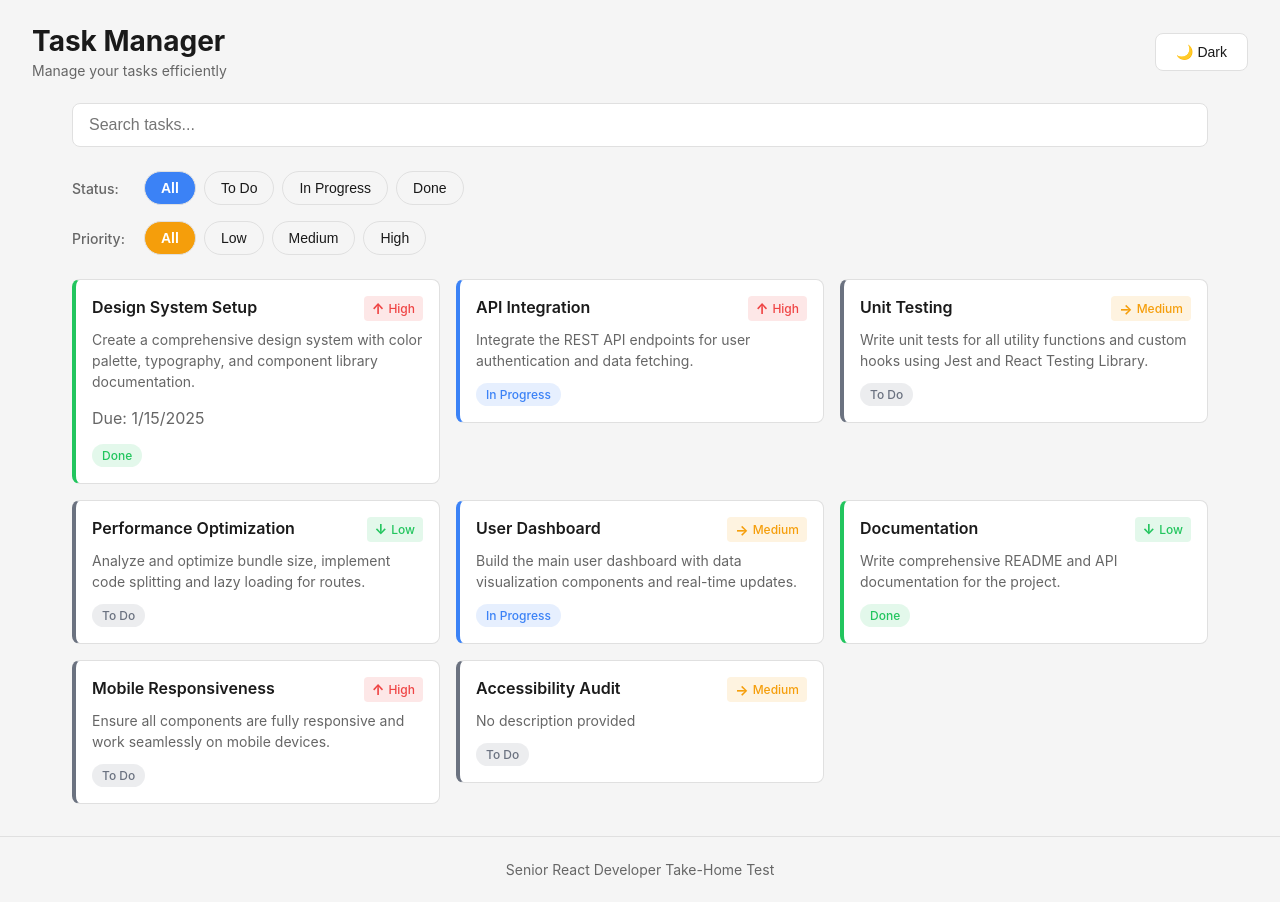
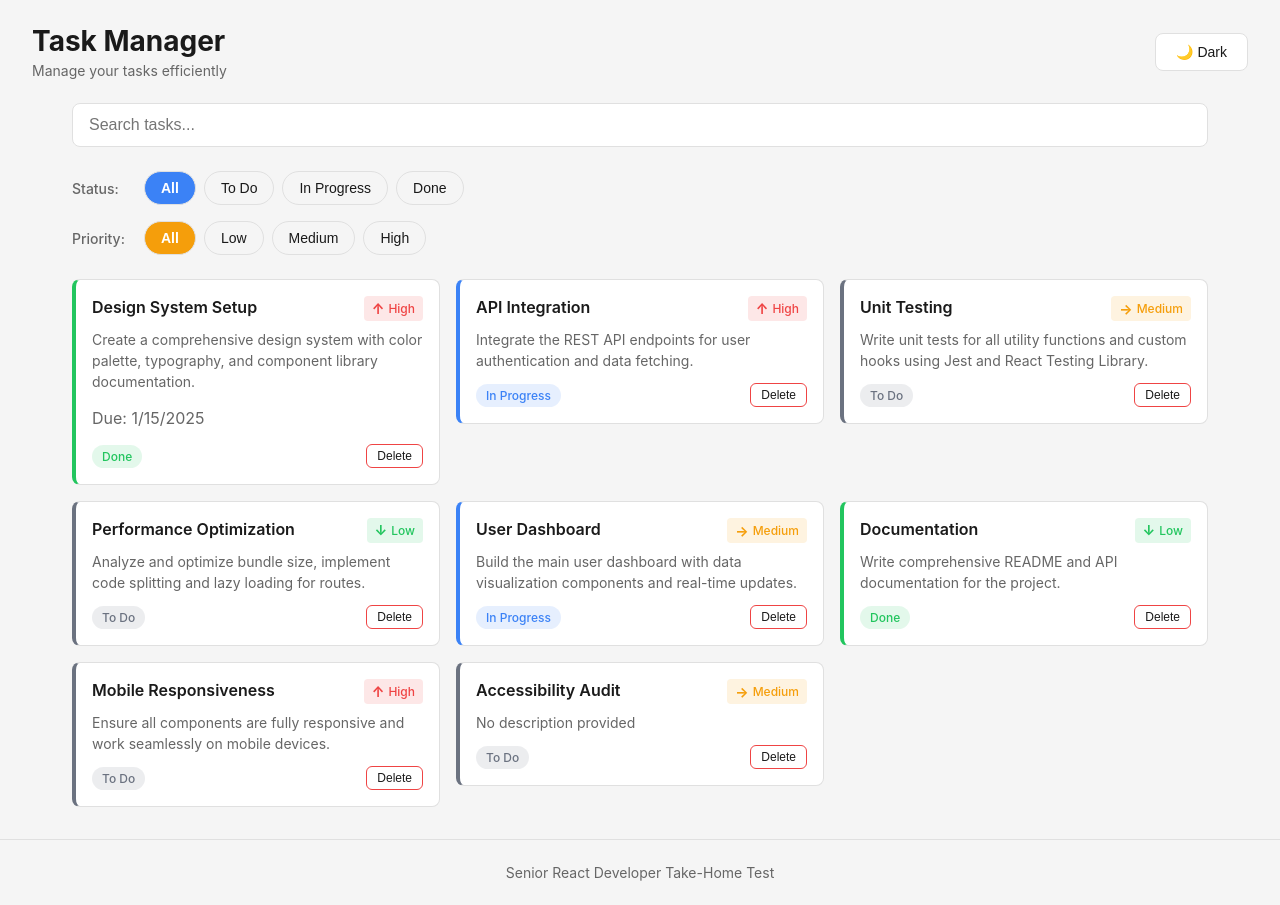
Before and after one commit to LeoZaiTech/SeniorReactDeveloperTakeHomeTest, a React (Create React App) app: page / in a window 1280 px wide. Built offline with nearby package versions, Linux system fonts and the light colour scheme.

Commit message:
Add delete functionality

```diff
--- a/src/App.tsx
+++ b/src/App.tsx
@@ -1,7 +1,7 @@
 // ============================================
 // IMPORTS
 // ============================================
-import React from 'react';
+import React, { useState } from 'react';
 // ThemeProvider: Wraps app to provide theme context
 // useTheme: Hook to access theme state and colors
 import { ThemeProvider, useTheme } from './context/ThemeContext';
@@ -9,6 +9,8 @@ import { ThemeProvider, useTheme } from './context/ThemeContext';
 import { TaskList } from './components';
 // Sample data for demonstration
 import { sampleTasks } from './data/sampleTasks';
+// Task type for state typing
+import { Task } from './types/task';
 // Global app styles
 import './App.css';
 
@@ -25,10 +27,17 @@ const AppContent: React.FC = () => {
   // - colors: object with all color values for current theme
   const { theme, toggleTheme, colors } = useTheme();
 
+  // Lifted state for tasks (added for delete functionality)
+  const [tasks, setTasks] = useState<Task[]>(sampleTasks);
+
+  // Delete handler (added for delete functionality)
+  const handleDeleteTask = (taskId: string) => {
+    setTasks(prev => prev.filter(t => t.id !== taskId));
+  };
+
   // ----------------------------------------
   // RENDER: App layout structure
   // ----------------------------------------
-  // PSEUDOCODE:
   //   RENDER root div with theme background
   //     RENDER header with:
   //       - Title and subtitle
@@ -66,9 +75,11 @@ const AppContent: React.FC = () => {
       </header>
 
       {/* MAIN: Task list component */}
-      {/* sampleTasks passed as prop - could be replaced with API data */}
+      {/* onDeleteTask prop added for delete functionality */}
       <main className="app-main">
-        <TaskList tasks={sampleTasks} />
+        <TaskList tasks={tasks} onDeleteTask={handleDeleteTask} />
+
+
       </main>
 
       {/* FOOTER */}
--- a/src/components/TaskCard/TaskCard.css
+++ b/src/components/TaskCard/TaskCard.css
@@ -64,7 +64,8 @@
 
 .task-card-footer {
   display: flex;
-  justify-content: flex-start;
+  justify-content: space-between;
+  align-items: center;
 }
 
 .task-card-status {
@@ -74,3 +75,20 @@
   font-size: 0.75rem;
   font-weight: 500;
 }
+
+/* Delete button styles (added for delete functionality) */
+.delete-btn {
+  background: transparent;
+  border: 1px solid #ef4444;
+  color: #ef4444;
+  padding: 4px 10px;
+  border-radius: 6px;
+  font-size: 0.75rem;
+  cursor: pointer;
+  transition: all 0.2s ease;
+}
+
+.delete-btn:hover {
+  background: #ef4444;
+  color: white;
+}
--- a/src/components/TaskCard/TaskCard.tsx
+++ b/src/components/TaskCard/TaskCard.tsx
@@ -13,6 +13,7 @@ interface TaskCardProps {
   status: TaskStatus;         // Determines left border color + badge
   priority: TaskPriority;     // Determines priority badge color + icon
   dueDate?: string;           // Prop added for dueDate field
+  onDelete?: () => void;      // Added for delete functionality
 }
 
 
@@ -48,7 +49,8 @@ export const TaskCard: React.FC<TaskCardProps> = ({
   description,
   status,
   priority,
-  dueDate, // Added dueDate prop
+  dueDate,
+  onDelete,  // Added for delete functionality
 }) => {
 
   const { colors } = useTheme();
@@ -133,6 +135,16 @@ export const TaskCard: React.FC<TaskCardProps> = ({
         >
           {statusLabels[status]}
         </span>
+        {/* Delete button (added for delete functionality) */}
+        {onDelete && (
+          <button
+            onClick={onDelete}
+            className="delete-btn"
+            style={{ color: colors.text }}
+          >
+            Delete
+          </button>
+        )}
       </div>
     </article>
   );
--- a/src/components/TaskList/TaskList.tsx
+++ b/src/components/TaskList/TaskList.tsx
@@ -10,6 +10,7 @@ import './TaskList.css';
 // All filtering is handled internally via useTaskFilter
 interface TaskListProps {
   tasks: Task[];  // Array of tasks to display and filter
+  onDeleteTask?: (taskId: string) => void;  // Added for delete functionality
 }
 
 
@@ -34,7 +35,7 @@ const priorityLabels: Record<FilterPriority, string> = {
 // Component Definition
 // Container component that displays filtered tasks
 
-export const TaskList: React.FC<TaskListProps> = ({ tasks }) => {
+export const TaskList: React.FC<TaskListProps> = ({ tasks, onDeleteTask }) => {
   // Get theme colors for dynamic styling
   const { colors } = useTheme();
 
@@ -189,6 +190,7 @@ export const TaskList: React.FC<TaskListProps> = ({ tasks }) => {
                 status={task.status}
                 priority={task.priority}
                 dueDate={task.dueDate}
+                onDelete={() => onDeleteTask?.(task.id)}  // Added for delete functionality
               />
 
 
```
